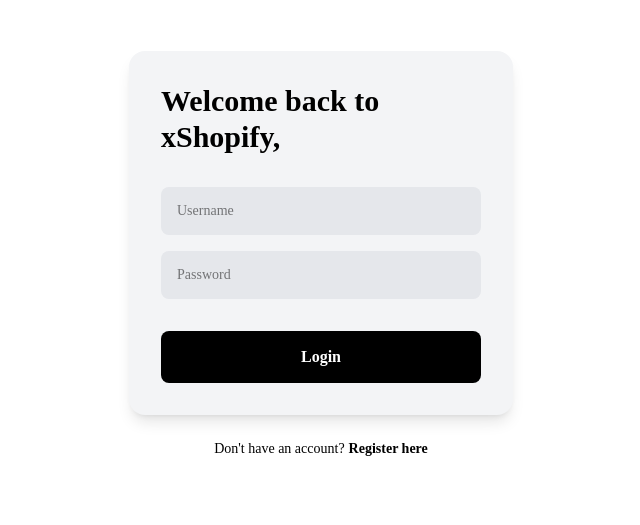
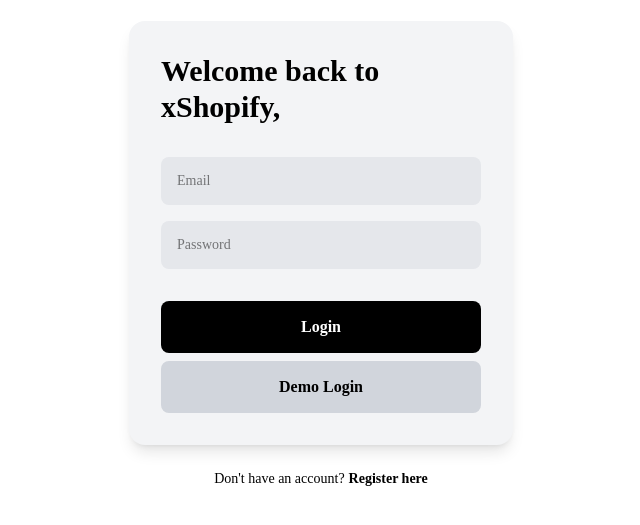
Before and after one commit to Piyushxz/eCommerceAssignment, a React (Vite) app in the folder frontend/: page /signin in a window 1280 px wide. Shown: the part 145-670 px from the top of the page, without its empty margins (319-959 px from the left). Built offline with nearby package versions, Linux system fonts and the light colour scheme; no server answers; a web font is replaced by a local one.

Commit message:
added firebase

```diff
--- a/frontend/package.json
+++ b/frontend/package.json
@@ -17,6 +17,7 @@
     "axios": "^1.8.4",
     "class-variance-authority": "^0.7.1",
     "clsx": "^2.1.1",
+    "firebase": "^11.5.0",
     "lucide-react": "^0.483.0",
     "motion": "^12.5.0",
     "react": "^19.0.0",
--- a/frontend/src/components/CheckoutCard.tsx
+++ b/frontend/src/components/CheckoutCard.tsx
@@ -8,7 +8,6 @@
   const dispatch = useDispatch();
   const items = useSelector((state) => state.cartItems);
 
-  // Calculate total cost
   const totalPrice = items.reduce((total, item) => total + item.props.cost, 0);
 
   return (
--- /dev/null
+++ b/frontend/src/firebase.ts
@@ -0,0 +1,17 @@
+import { initializeApp } from "firebase/app";
+import { getAuth, createUserWithEmailAndPassword,signInWithEmailAndPassword  } from "firebase/auth";
+
+const firebaseConfig = {
+    apiKey: "AIzaSyC8GpOjxS8weyQRrYefvzyOXR8rHmyCFtE",
+    authDomain: "ecommerce-a9b5e.firebaseapp.com",
+    databaseURL: "https://ecommerce-a9b5e-default-rtdb.firebaseio.com",
+    projectId: "ecommerce-a9b5e",
+    storageBucket: "ecommerce-a9b5e.firebasestorage.app",
+    messagingSenderId: "510614618094",
+    appId: "1:510614618094:web:a9574ca506e6d90f73d8ff",
+    measurementId: "G-X6ZHDWCRQT"
+  };
+
+const app = initializeApp(firebaseConfig);
+export const auth = getAuth(app);
+export { createUserWithEmailAndPassword ,signInWithEmailAndPassword };
--- a/frontend/src/pages/dashboard.tsx
+++ b/frontend/src/pages/dashboard.tsx
@@ -12,12 +12,8 @@
       console.log(loading,allProducts)
 
 
-      const ismodalOpen = useSelector(state => state.isCheckoutModalOpen);
       const searchKeyword = useSelector(state => state.searchKeyword);
 
-      const isFilterModalOpen = useSelector(state => state.isFilterModalOpen);
-
-      const isDescriptionmodalOpen = useSelector(state => state. showDescriptionModal.value);
       const filterPrice = useSelector(state=> state.filterPrice)
 
 
--- a/frontend/src/pages/landing.tsx
+++ b/frontend/src/pages/landing.tsx
@@ -7,7 +7,6 @@
 
   return (
     <>
-      {/* Main Section */}
       <div className="w-screen h-full bg-white flex justify-center items-center">
         <motion.div
           initial={{ opacity: 0, y: 20 }}
--- a/frontend/src/pages/signin.tsx
+++ b/frontend/src/pages/signin.tsx
@@ -1,16 +1,37 @@
 import { useState } from "react";
 import { useNavigate } from "react-router-dom";
-import { motion } from "motion/react";
-
+import { motion } from "framer-motion";
+import { auth, signInWithEmailAndPassword } from "../firebase";
+import { toast } from "sonner";
 export const Login = () => {
-  const [username, setUsername] = useState('');
+  const [email, setEmail] = useState('');
   const [password, setPassword] = useState('');
   const [isLoading, setIsLoading] = useState<boolean>(false);
   const navigate = useNavigate();
 
   const handleSubmit = async (e: React.FormEvent) => {
     e.preventDefault();
+    setIsLoading(true);
+    const loadId = toast.loading("Signing in...");
+
+    try {
+      await signInWithEmailAndPassword(auth, email, password);
+      toast.success("Login successful! Redirecting...");
+
+      navigate("/dashboard");
+    } catch (error: any) {
+      toast.error(error.message);
+    } finally {
+      setIsLoading(false);
+      toast.dismiss(loadId)
+    }
   };
+
+  const handleDemoLogin = ()=>{
+    setEmail("piyushsavale2@gmail.com");
+    setPassword("piyushsa");
+
+  }
 
   return (
     <div className="h-screen w-full flex justify-center bg-white">
@@ -20,7 +41,7 @@
           animate={{ opacity: 1, y: 0 }}
           transition={{ duration: 0.4, ease: "easeInOut" }}
           onSubmit={handleSubmit}
-          className="w-full bg-gray-100 p-8 rounded-2xl shadow-lg "
+          className="w-full bg-gray-100 p-8 rounded-2xl shadow-lg"
         >
           <h3 className="text-black font-primary text-3xl font-extrabold mb-8">
             Welcome back to xShopify,
@@ -29,13 +50,13 @@
           <div className="space-y-4">
             <div>
               <input
-                name="username"
-                type="text"
+                name="email"
+                type="email"
                 required
-                value={username}
-                onChange={(e) => setUsername(e.target.value)}
+                value={email}
+                onChange={(e) => setEmail(e.target.value)}
                 className="bg-gray-200 font-primary w-full text-sm text-black px-4 py-3.5 rounded-md outline-none focus:ring-2 focus:ring-black"
-                placeholder="Username"
+                placeholder="Email"
               />
             </div>
             <div>
@@ -51,9 +72,21 @@
             </div>
           </div>
 
-          <div className="mt-8">
-            <button className="w-full bg-black font-primary text-white py-3.5 rounded-md font-semibold hover:bg-black transition-all">
-              Login
+          <div className="mt-8 flex flex-col gap-2">
+            <button
+              type="submit"
+              disabled={isLoading}
+              className={`w-full font-primary text-white py-3.5 rounded-md font-semibold transition-all
+              ${isLoading ? "bg-gray-600 cursor-not-allowed" : "bg-black hover:bg-gray-800"}`}
+            >
+              {isLoading ? "Logging in..." : "Login"}
+            </button>
+            <button
+              type="button"
+              onClick={handleDemoLogin}
+              className="w-full font-primary text-black py-3.5 rounded-md font-semibold bg-gray-300 hover:bg-gray-400 transition-all"
+            >
+              Demo Login
             </button>
           </div>
         </motion.form>
--- a/frontend/src/pages/signup.tsx
+++ b/frontend/src/pages/signup.tsx
@@ -1,7 +1,9 @@
 import { useState } from "react";
 import { useNavigate } from "react-router-dom";
 import { motion } from "motion/react";
-import {toast} from "sonner"
+import { toast } from "sonner";
+import { auth, createUserWithEmailAndPassword } from "../firebase";
+
 export const Signup = () => {
   const [username, setUsername] = useState('');
   const [email, setEmail] = useState('');
@@ -9,8 +11,22 @@
   const navigate = useNavigate();
 
   const handleSubmit = async (e: React.FormEvent) => {
-    const laodId = toast.loading("Signing up")
     e.preventDefault();
+    const loadId = toast.loading("Signing up...");
+
+    try {
+
+      const userCredential = await createUserWithEmailAndPassword(auth, email, password);
+      const user = userCredential.user;
+      toast.success("Signup successful!");
+
+      navigate("/signin");
+    } catch (error) {
+      toast.error("could not signup");
+    }
+    finally{
+        toast.dismiss(loadId)
+    }
   };
 
   return (
```
Also changed, not shown: 1 other file (tests, documents, lock files or other folders).
